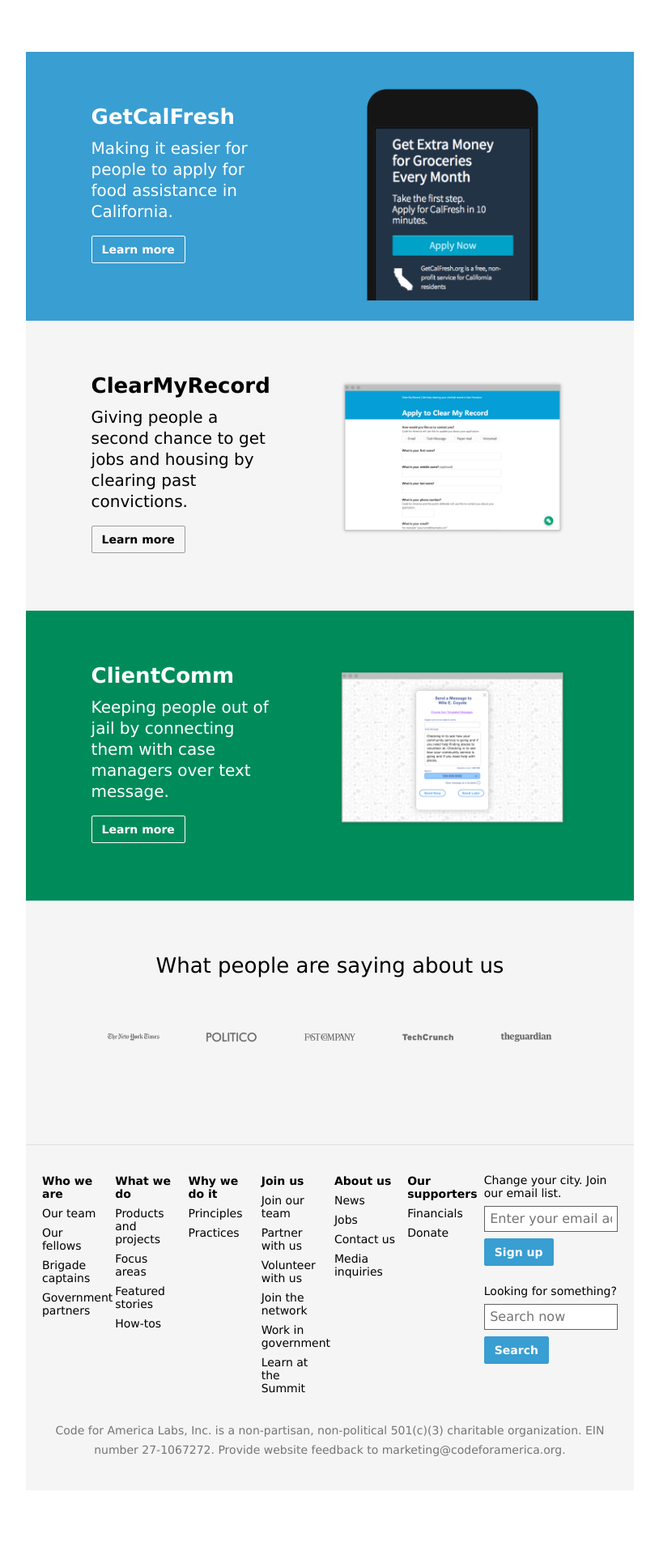
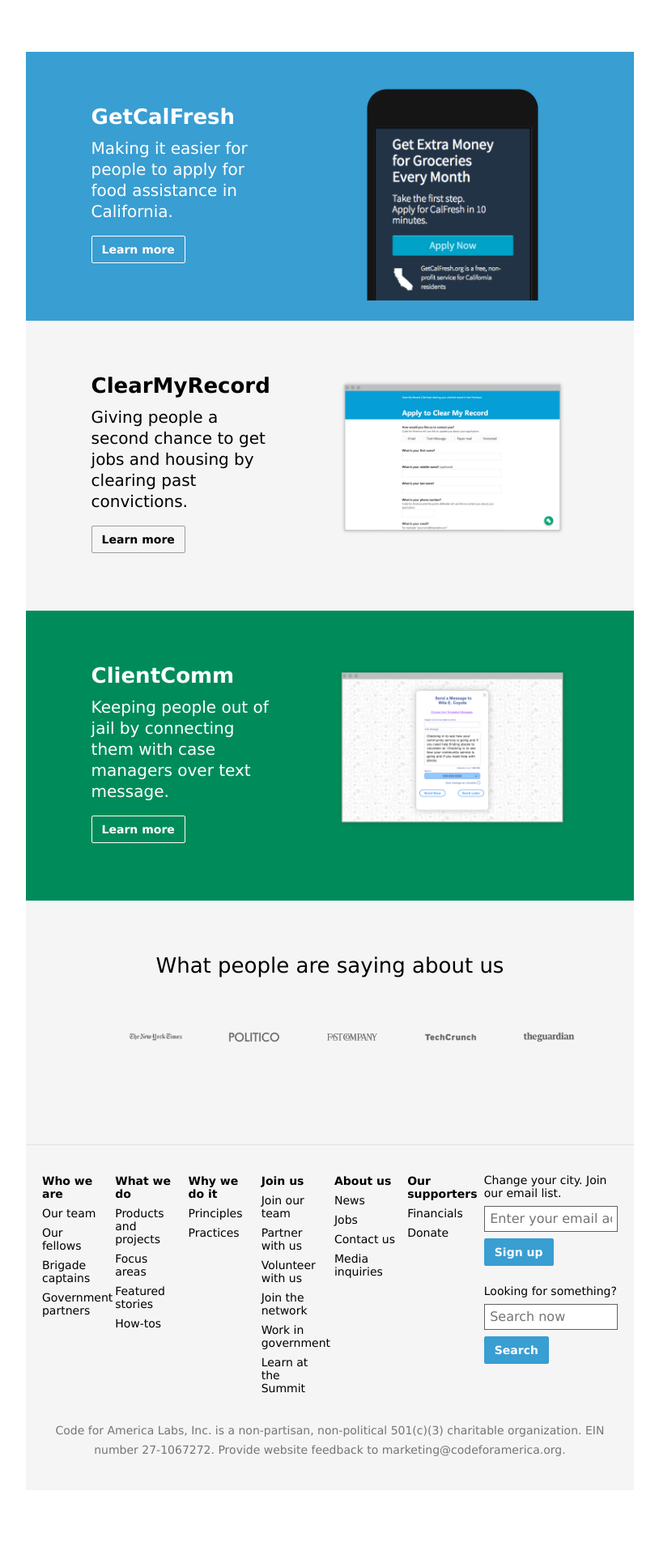
Before and after one commit to codeforamerica/style-guide, a Jekyll site: the page built from _templates/primary-page.html, in a window 1280 px wide. Shown: the part 1488-3408 px from the top of the page at 81% size, without its empty margins (427-1241 px from the left). Built offline with Jekyll 4.4.1, drawn with Linux system fonts in a browser that asks for light colours; nearby versions of some CDN libraries.

Commit message:
Use flexbox to vertically align logos
Logos (like the press logos on the codeforamerica.org homepage) aren't vertically centered next to eachother. This adds some flexbox properties to make sure they line up neatly.

```diff
--- a/_sass/molecules/_logos.scss
+++ b/_sass/molecules/_logos.scss
@@ -1,14 +1,18 @@
 .logos {
-  margin: {
-    top: 1rem;
-    bottom: 1rem;
-  }
+  display: flex;
+  flex-wrap: wrap;
+  justify-content: center;
+  margin-bottom: 1rem;
+  margin-top: 1rem;
 }
+
 .logo-item, a.logo-item {
-  display: inline-block;
-  margin: .25rem 0;
+  align-items: center;
+  display: flex;
+  margin: 0.25rem 0;
+  padding: 5px;
   width: 30%;
-  padding: 5px;
+
   @include media($tablet-up) {
     width: 15%;
     padding: 20px;
```
